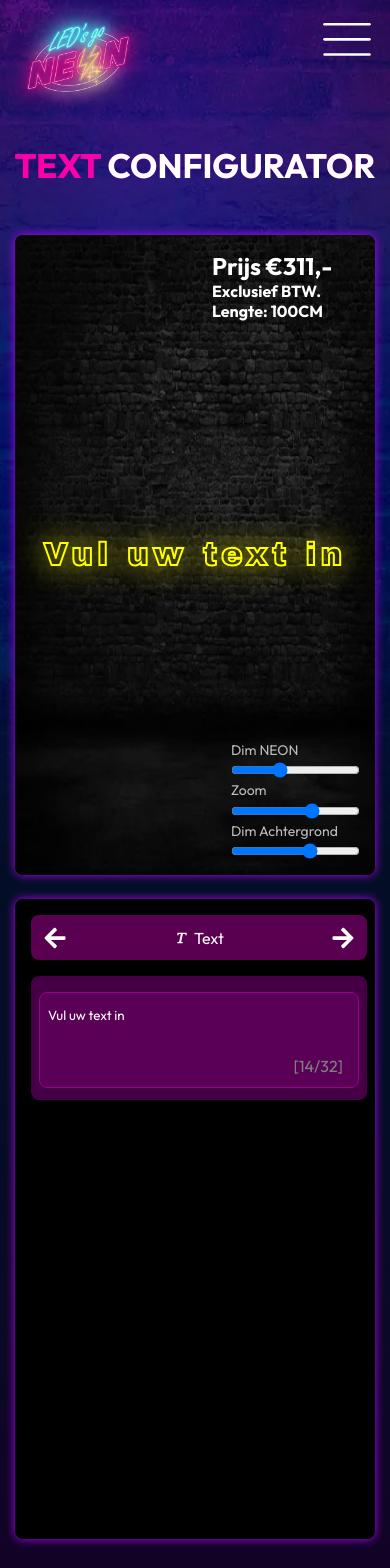
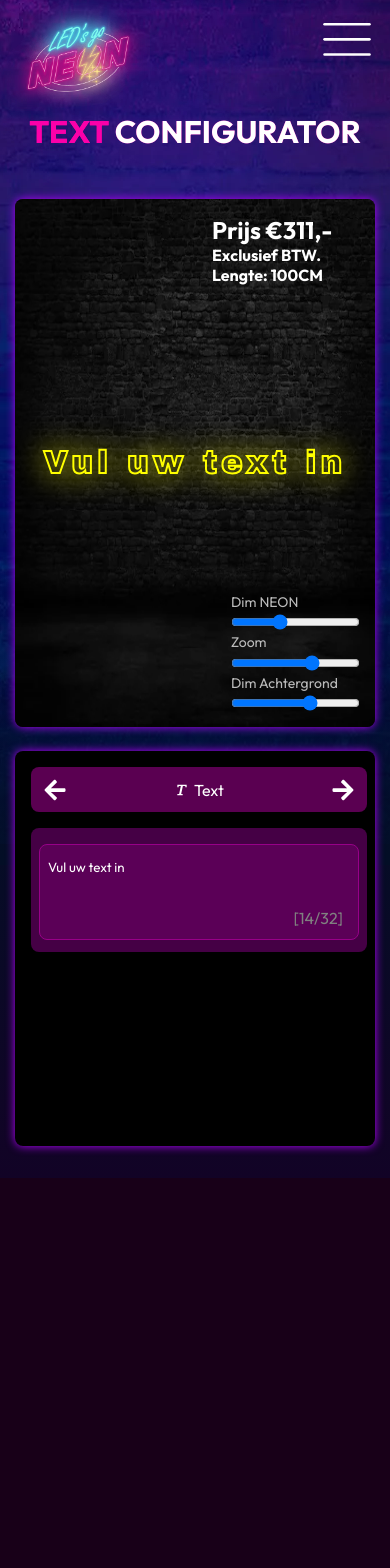
Before and after one commit to 0xRomRom/neontextbuilder, a React (Create React App) app: page / in a window 390 px wide. Shown: the top 1568 px of the page. After the commit the page ends 1178 px from the top, so only its background shows below. Built offline with nearby package versions, Linux system fonts and the light colour scheme.

Commit message:
Modal sizes decreased

```diff
--- a/src/App.module.css
+++ b/src/App.module.css
@@ -181,7 +181,7 @@ a {
 }
 @media (max-width: 780px) {
   .header {
-    padding-top: 9rem;
+    padding-top: 7rem;
   }
   .mainApp {
     padding-top: 3rem;
@@ -191,7 +191,7 @@ a {
   }
 
   .pageHero {
-    font-size: 8.7vw;
+    font-size: 8vw;
   }
 }
 @media (max-width: 480px) {
--- a/src/components/canvas/Canvas.module.css
+++ b/src/components/canvas/Canvas.module.css
@@ -224,3 +224,9 @@
     width: 100%;
   }
 }
+
+@media only screen and (max-width: 500px) {
+  .canvas {
+    height: 33rem;
+  }
+}
--- a/src/components/config/Config.jsx
+++ b/src/components/config/Config.jsx
@@ -569,7 +569,7 @@ const Config = ({
           )}
         </div>
       )}
-      {activeTab === 8 && (
+      {activeTab === 8 && window.innerWidth > 500 && (
         <div className={stl.spaceDiv} onClick={() => setActiveTab(0)}>
           <FaArrowTurnDown className={stl.backArrow} />
           <button>Terug naar instellingen</button>
--- a/src/components/config/Config.module.css
+++ b/src/components/config/Config.module.css
@@ -460,4 +460,10 @@
   .topRow {
     display: none;
   }
+  .config {
+    height: 395px;
+  }
+  .restRows {
+    margin-bottom: 0;
+  }
 }
```
